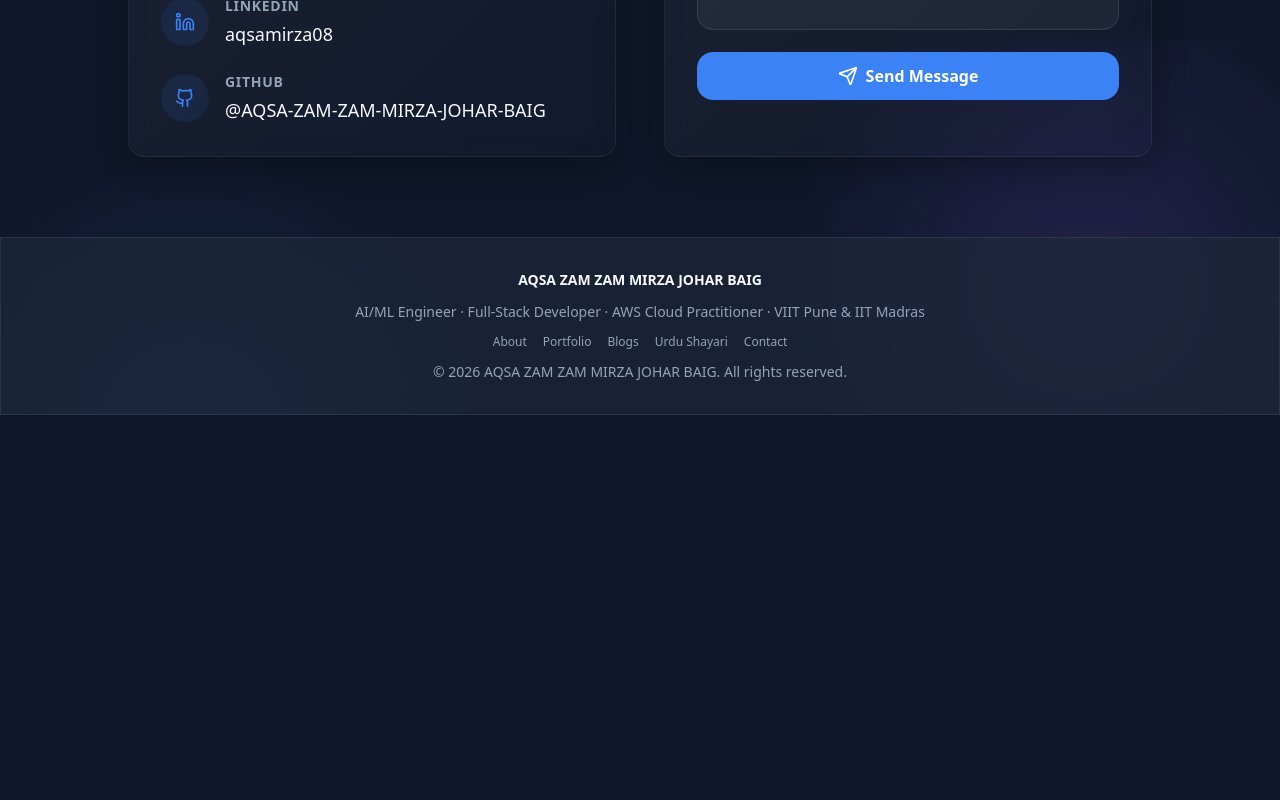
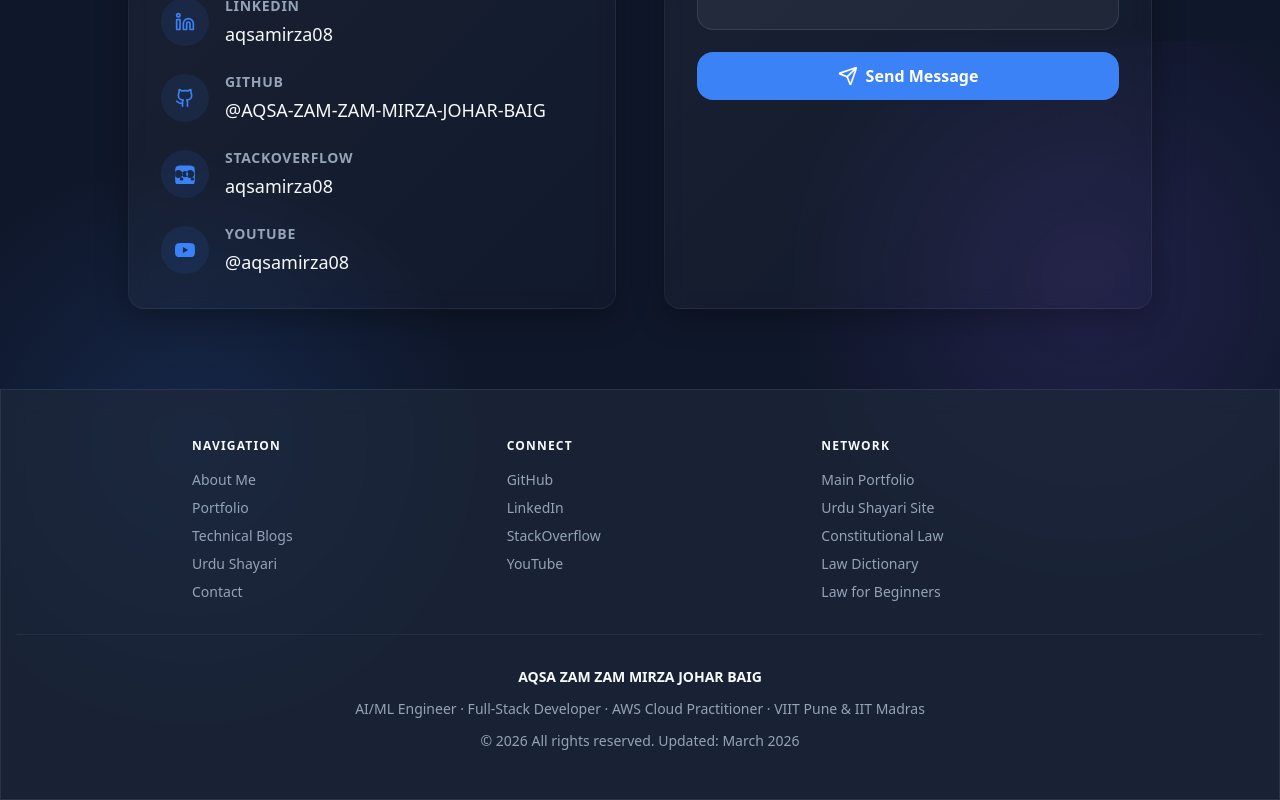
Before and after one commit to AQSA-ZAM-ZAM-MIRZA-JOHAR-BAIG/AQSA-ZAM-ZAM-MIRZA-JOHAR-BAIG-BLOGS, a Next.js app in the folder frontend/: page /contact in a window 1280 px wide. Shown: the part 759-1559 px from the top of the page. Before the commit the page ends 1174 px from the top, so only its background shows below. Built offline with nearby package versions, Linux system fonts and the light colour scheme.

Commit message:
fix robots for sitemap

```diff
--- a/frontend/src/app/contact/page.tsx
+++ b/frontend/src/app/contact/page.tsx
@@ -92,6 +92,30 @@ export default function ContactPage() {
                 </a>
               </div>
             </div>
+
+            <div className="flex items-center gap-4">
+              <div className="w-12 h-12 bg-primary/10 text-primary rounded-full flex items-center justify-center shrink-0">
+                <svg className="w-5 h-5 fill-current" viewBox="0 0 24 24"><path d="M15.75 12c0 2.071-1.679 3.75-3.75 3.75s-3.75-1.679-3.75-3.75 1.679-3.75 3.75-3.75 3.75 1.679 3.75 3.75zm7.234-8.109c-.234-.516-.703-.938-1.219-1.219-1.031-.563-3.14-.844-4.875-.844h-9.782c-1.734 0-3.844.281-4.875.844-.516.281-.984.703-1.219 1.219-.563 1.031-.844 3.14-.844 4.875v9.782c0 1.734.281 3.844.844 4.875.234.516.703.938 1.219 1.219 1.031.563 3.14.844 4.875.844h9.782c1.734 0 3.844-.281 4.875-.844.516-.281.984-.703 1.219-1.219.563-1.031.844-3.14.844-4.875v-9.782c0-1.734-.281-3.844-.844-4.875zm-15.031 16.031c-1.125 0-2.063-.938-2.063-2.063s.938-2.063 2.063-2.063 2.063.938 2.063 2.063-.938 2.063-2.063 2.063zm1.125-7.922c0 2.672-2.156 4.875-4.875 4.875s-4.875-2.203-4.875-4.875 2.203-4.875 4.875-4.875 4.875 2.203 4.875 4.875zm11.766 7.922c-1.125 0-2.063-.938-2.063-2.063s.938-2.063 2.063-2.063 2.063.938 2.063 2.063-.938 2.063-2.063 2.063zm2.25-7.922c0 2.672-2.156 4.875-4.875 4.875s-4.875-2.203-4.875-4.875 2.156-4.875 4.875-4.875 4.875 2.203 4.875 4.875z"/></svg>
+              </div>
+              <div>
+                <p className="text-sm font-semibold text-muted-foreground uppercase tracking-wider mb-1">StackOverflow</p>
+                <a href="https://stackoverflow.com/users/32468898/aqsa-zam-zam-mirza-johar-baig" target="_blank" rel="noopener noreferrer" className="text-lg font-medium hover:text-primary transition-colors">
+                  aqsamirza08
+                </a>
+              </div>
+            </div>
+
+            <div className="flex items-center gap-4">
+              <div className="w-12 h-12 bg-primary/10 text-primary rounded-full flex items-center justify-center shrink-0">
+                <svg className="w-5 h-5 fill-current" viewBox="0 0 24 24"><path d="M23.498 6.186a3.016 3.016 0 0 0-2.122-2.136C19.505 3.545 12 3.545 12 3.545s-7.505 0-9.377.505A3.017 3.017 0 0 0 .502 6.186C0 8.07 0 12 0 12s0 3.93.502 5.814a3.016 3.016 0 0 0 2.122 2.136c1.871.505 9.376.505 9.376.505s7.505 0 9.377-.505a3.015 3.015 0 0 0 2.122-2.136C24 15.93 24 12 24 12s0-3.93-.502-5.814zM9.545 15.568V8.432L15.818 12l-6.273 3.568z"/></svg>
+              </div>
+              <div>
+                <p className="text-sm font-semibold text-muted-foreground uppercase tracking-wider mb-1">YouTube</p>
+                <a href="https://www.youtube.com/@aqsamirza08" target="_blank" rel="noopener noreferrer" className="text-lg font-medium hover:text-primary transition-colors">
+                  @aqsamirza08
+                </a>
+              </div>
+            </div>
           </div>
         </div>
 
--- a/frontend/src/app/layout.tsx
+++ b/frontend/src/app/layout.tsx
@@ -210,6 +210,13 @@ export default function RootLayout({
       "https://github.com/AQSA-ZAM-ZAM-MIRZA-JOHAR-BAIG",
       "https://www.kaggle.com/aqsamirza08",
       "https://aqsamirza08.medium.com/",
+      "https://stackoverflow.com/users/32468898/aqsa-zam-zam-mirza-johar-baig",
+      "https://www.youtube.com/@aqsamirza08",
+      "https://aqsa-zam-zam-mirza-johar-baig-portf.vercel.app/",
+      "https://aqsa-zam-zam-mirza-johar-baig-urdu.vercel.app/",
+      "https://aqsa-zam-zam-mirza-johar-baig-const.vercel.app/",
+      "https://aqsa-zam-zam-mirza-johar-baig-law-d.vercel.app/",
+      "https://aqsa-zam-zam-mirza-johar-baig-law-f.vercel.app/"
     ],
   };
 
@@ -292,18 +299,47 @@ export default function RootLayout({
           {children}
         </main>
 
-        <footer className="border-t border-white/10 mt-auto py-8 glass">
-          <div className="max-w-7xl mx-auto px-4 text-center text-muted-foreground text-sm flex flex-col items-center gap-3">
-            <p className="font-semibold text-foreground">AQSA ZAM ZAM MIRZA JOHAR BAIG</p>
-            <p>AI/ML Engineer · Full-Stack Developer · AWS Cloud Practitioner · VIIT Pune & IIT Madras</p>
-            <nav aria-label="Footer navigation" className="flex flex-wrap justify-center gap-4 text-xs">
-              <Link href="/about" className="hover:text-primary transition-colors">About</Link>
-              <Link href="/portfolio" className="hover:text-primary transition-colors">Portfolio</Link>
-              <Link href="/blog" className="hover:text-primary transition-colors">Blogs</Link>
-              <Link href="/urdu-shayari" className="hover:text-primary transition-colors">Urdu Shayari</Link>
-              <Link href="/contact" className="hover:text-primary transition-colors">Contact</Link>
-            </nav>
-            <p>© {new Date().getFullYear()} AQSA ZAM ZAM MIRZA JOHAR BAIG. All rights reserved.</p>
+        <footer className="border-t border-white/10 mt-auto py-12 glass">
+          <div className="max-w-7xl mx-auto px-4 flex flex-col items-center gap-8">
+            <div className="grid grid-cols-1 md:grid-cols-3 gap-12 w-full max-w-4xl">
+              <div className="text-center md:text-left">
+                <h3 className="text-foreground font-bold mb-4 uppercase text-xs tracking-widest">Navigation</h3>
+                <nav className="flex flex-col gap-2 text-sm text-muted-foreground">
+                  <Link href="/about" className="hover:text-primary transition-colors">About Me</Link>
+                  <Link href="/portfolio" className="hover:text-primary transition-colors">Portfolio</Link>
+                  <Link href="/blog" className="hover:text-primary transition-colors">Technical Blogs</Link>
+                  <Link href="/urdu-shayari" className="hover:text-primary transition-colors">Urdu Shayari</Link>
+                  <Link href="/contact" className="hover:text-primary transition-colors">Contact</Link>
+                </nav>
+              </div>
+
+              <div className="text-center md:text-left">
+                <h3 className="text-foreground font-bold mb-4 uppercase text-xs tracking-widest">Connect</h3>
+                <nav className="flex flex-col gap-2 text-sm text-muted-foreground">
+                  <a href="https://github.com/AQSA-ZAM-ZAM-MIRZA-JOHAR-BAIG" target="_blank" rel="noopener" className="hover:text-primary transition-colors">GitHub</a>
+                  <a href="https://linkedin.com/in/aqsamirza08" target="_blank" rel="noopener" className="hover:text-primary transition-colors">LinkedIn</a>
+                  <a href="https://stackoverflow.com/users/32468898/aqsa-zam-zam-mirza-johar-baig" target="_blank" rel="noopener" className="hover:text-primary transition-colors">StackOverflow</a>
+                  <a href="https://www.youtube.com/@aqsamirza08" target="_blank" rel="noopener" className="hover:text-primary transition-colors">YouTube</a>
+                </nav>
+              </div>
+
+              <div className="text-center md:text-left">
+                <h3 className="text-foreground font-bold mb-4 uppercase text-xs tracking-widest">Network</h3>
+                <nav className="flex flex-col gap-2 text-sm text-muted-foreground">
+                  <a href="https://aqsa-zam-zam-mirza-johar-baig-portf.vercel.app/" target="_blank" rel="noopener" className="hover:text-primary transition-colors">Main Portfolio</a>
+                  <a href="https://aqsa-zam-zam-mirza-johar-baig-urdu.vercel.app/" target="_blank" rel="noopener" className="hover:text-primary transition-colors">Urdu Shayari Site</a>
+                  <a href="https://aqsa-zam-zam-mirza-johar-baig-const.vercel.app/" target="_blank" rel="noopener" className="hover:text-primary transition-colors">Constitutional Law</a>
+                  <a href="https://aqsa-zam-zam-mirza-johar-baig-law-d.vercel.app/" target="_blank" rel="noopener" className="hover:text-primary transition-colors">Law Dictionary</a>
+                  <a href="https://aqsa-zam-zam-mirza-johar-baig-law-f.vercel.app/" target="_blank" rel="noopener" className="hover:text-primary transition-colors">Law for Beginners</a>
+                </nav>
+              </div>
+            </div>
+
+            <div className="text-center text-muted-foreground text-sm flex flex-col items-center gap-3 pt-8 border-t border-white/5 w-full">
+              <p className="font-semibold text-foreground">AQSA ZAM ZAM MIRZA JOHAR BAIG</p>
+              <p>AI/ML Engineer · Full-Stack Developer · AWS Cloud Practitioner · VIIT Pune & IIT Madras</p>
+              <p>© {new Date().getFullYear()} All rights reserved. Updated: March 2026</p>
+            </div>
           </div>
         </footer>
       </body>
```
